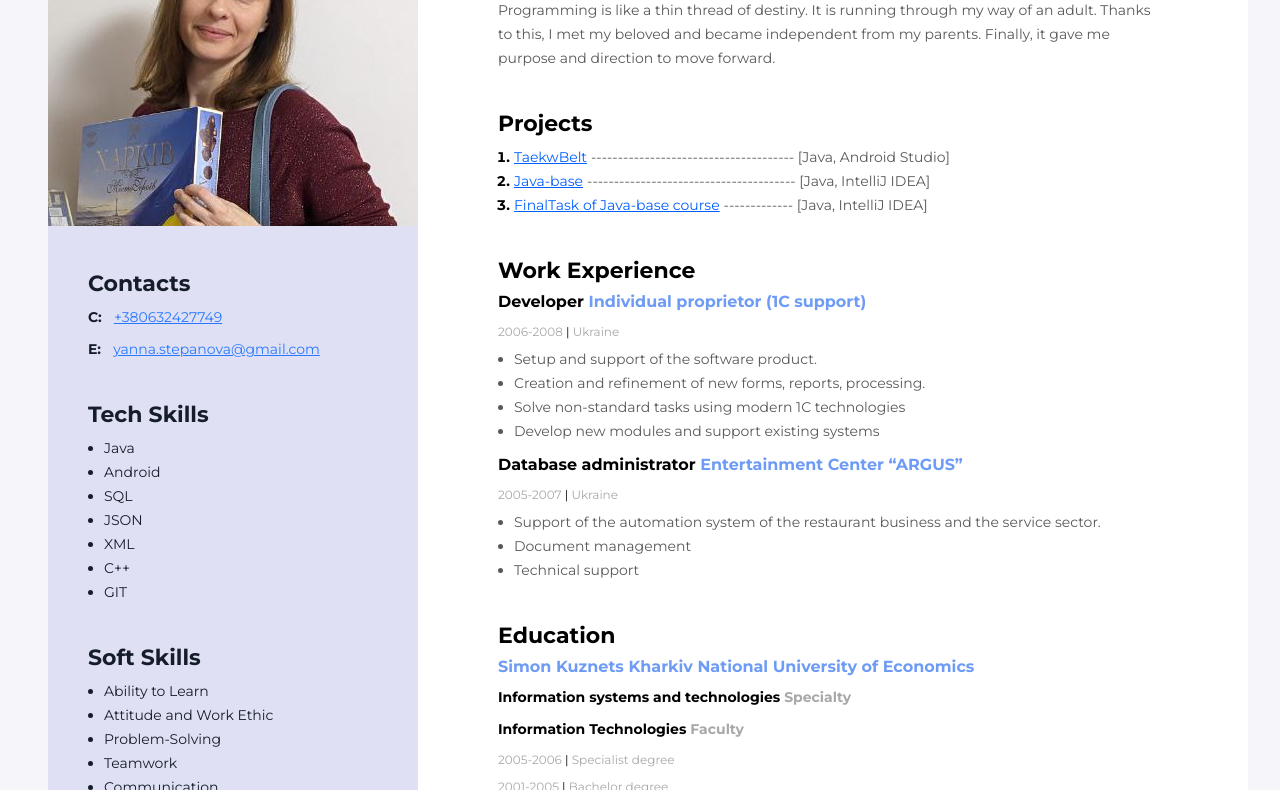
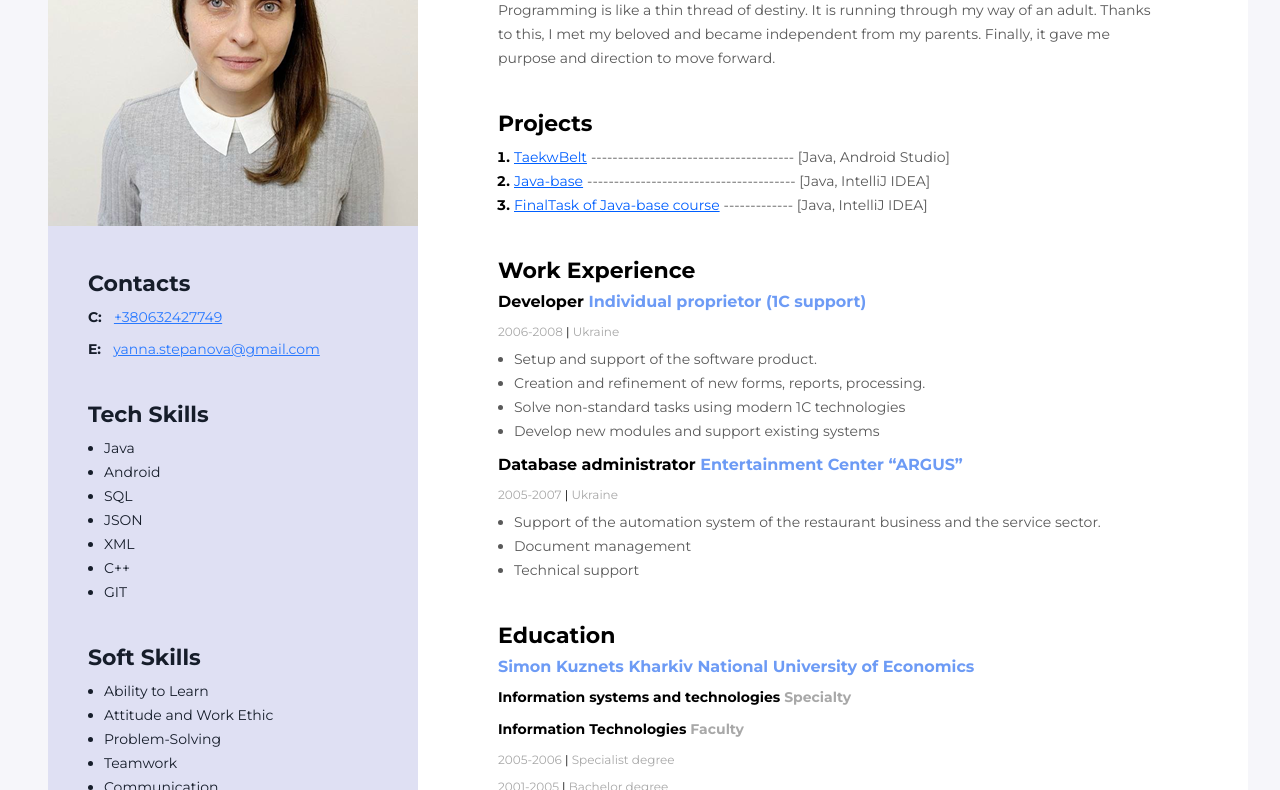
Before and after one commit to yanna-stepanova/resume-project, a plain HTML site: page index.html in a window 1280 px wide. Shown: the part 232-1022 px from the top of the page. Drawn offline with Linux system fonts and the light colour scheme.

Commit message:
added new photo

```diff
--- a/index.html
+++ b/index.html
@@ -106,7 +106,7 @@
     </div>
     <!-- Sidebar -->
     <aside class="sidebar">
-        <img src="img/my_photo.png" alt="My photo">
+        <img src="img/my_photoNew.png" alt="My photo">
         <div class="sidebar-content">
             <!-- Contacts -->
             <div class="contacts-container">
```
Also changed, not shown: img/my_photoNew.png (added), 1 other file.
